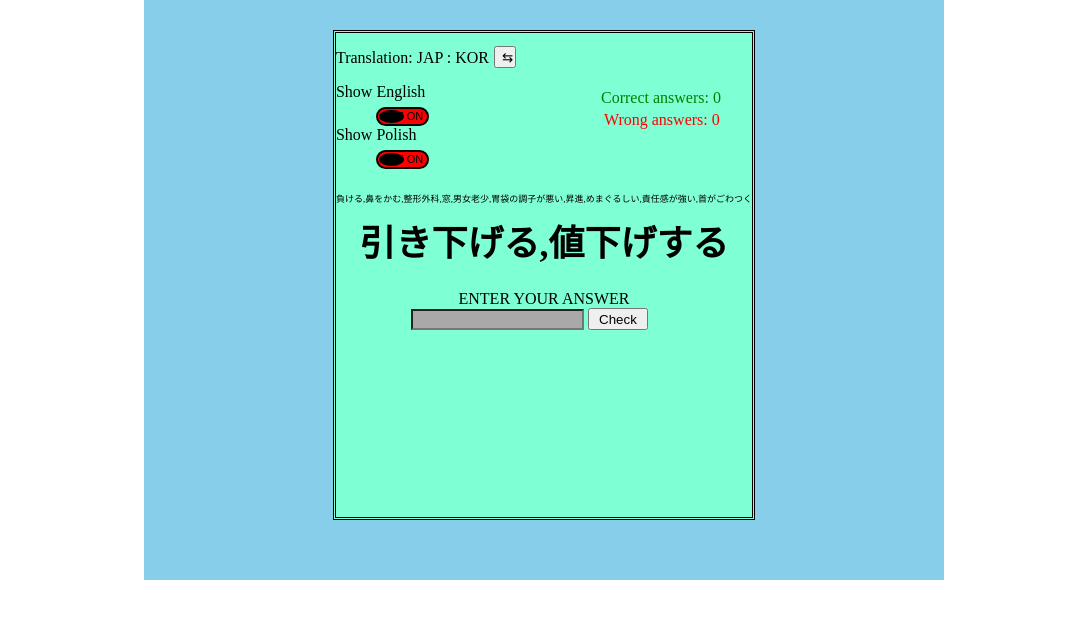
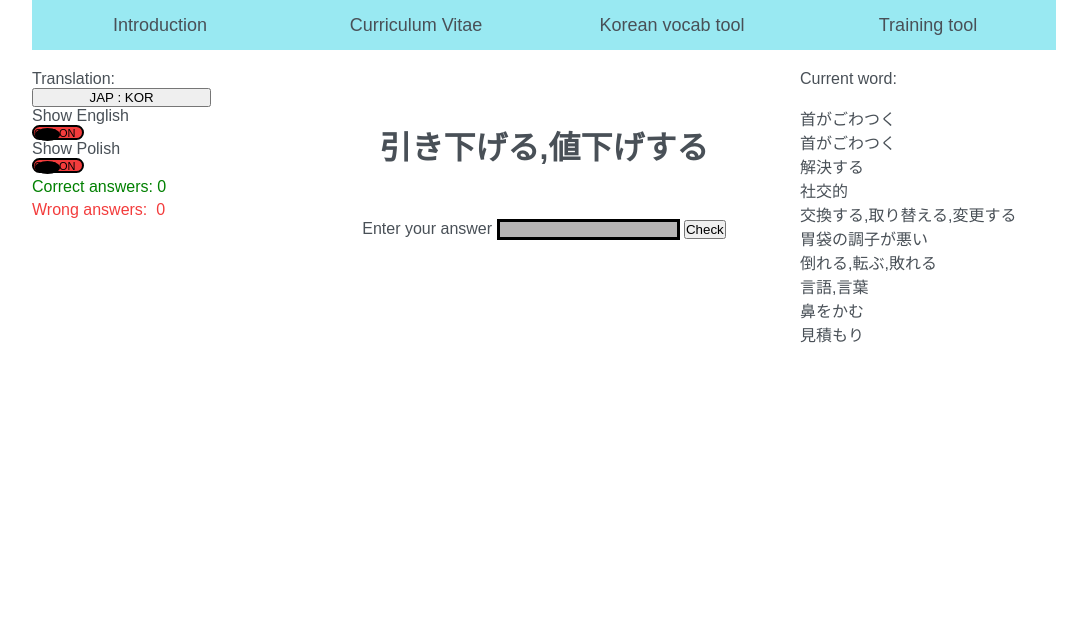
Before and after one commit to SlawekLysakowski/Slaweks_webpage, a website with bundled scripts: page index.html in a window 1280 px wide. Shown: the whole page, without its empty margins (96-1183 px from the left). Built offline with nearby package versions, Linux system fonts and the light colour scheme.

Commit message:
new front

```diff
--- a/index.html
+++ b/index.html
@@ -11,36 +11,46 @@
 </head>
 <body>
 <div id="container">
-<!--    <nav>-->
-<!--        <a href="#">Introduction</a>-->
-<!--        <a href="#">Curriculum Vitae</a>-->
-<!--        <a href="index.html">Korean vocab tool</a>-->
-<!--        <a href="#">Training tool</a>-->
+    <nav>
+        <a href="indexMain.html">Introduction</a>
+        <a href="#">Curriculum Vitae</a>
+        <a href="index.html">Korean vocab tool</a>
+        <a href="#">Training tool</a>
 
-<!--    </nav>-->
+    </nav>
     <div class="frame">
-        <div id="direction">
-            <p id="transDirection">Translation: JAP : KOR</p>
-            <button id="translation">⇆</button>
-        </div>
-        <div id="switches">
-            <p class="show">Show English</p>
+        <div id="control-panel">
+            <p id="transDirection">Translation: </p>
+            <button id="translation">JAP : KOR</button>
+
+            <p class="show">          Show English</p>
             <input type="checkbox" id="english"
                    class="checkbox" />
             <label for="english" class="toggle">
                 <p class="onOff">OFF ON</p>
             </label>
-            <p class="show">Show Polish</p>
+            <p class="show">           Show Polish</p>
             <input type="checkbox" id="polish"
                    class="checkbox" />
             <label for="polish" class="toggle">
                 <p class="onOff">OFF ON</p>
             </label>
-            <p id ="correct" class="nbr"></p> <br>
-            <p id="wrong" class="nbr"></p> <br>
+            <p id ="correct" class="nbr"></p>
+            <p id="wrong" class="nbr"></p>
         </div>
+
         <div class="words-array-box">
-            <p id="words"></p>
+            <p id="current-word">Current word:</p> <br>
+            <p id="word-1"></p>
+            <p id="word-2"></p>
+            <p id="word-3"></p>
+            <p id="word-4"></p>
+            <p id="word-5"></p>
+            <p id="word-6"></p>
+            <p id="word-7"></p>
+            <p id="word-8"></p>
+            <p id="word-9"></p>
+            <p id="word-10"></p>
         </div>
 
         <div class="displayedWord">
@@ -49,17 +59,13 @@
             <p id = englishWord></p>
             <p id = polishWord></p>
 
-        </div>
-
-
-
-        <label>Enter your answer</label>
+        </div >
+        <div id="answer-box">
+        <label id="enter">Enter your answer</label>
         <input id="enter-word" type="text">
         <input id= 'check' type="button" value="Check">
-
+        </div>
         <h2 id="feedback"></h2>
-
-
 </div>
 </div>
 </body>
--- a/script.js
+++ b/script.js
@@ -16,27 +16,29 @@ window.onload = function () {
    let correctNbr = 0;
    let wrongNbr = 0;
    let japToKor = true;
+   let wordsArray = [];
 
-   const wordsArray = () => [...new Array(10)]
-       .map(() => japaneseWords[Math.round(Math.random() * japaneseWords.length)]);
-   console.log(wordsArray());
-   const newWordsArray = function () {
-      if (japToKor) {
-         let  newRandomNumber = Math.trunc(Math.random() * japaneseWords.length);
-         return japaneseWords[newRandomNumber];
-      }
-      if (!japToKor) {
-         let  newRandomNumber = Math.trunc(Math.random() * japaneseWords.length);
-         return koreanWords[newRandomNumber];
-      }
+   const newWordsArray = function (vocab) {
+      if (japToKor) vocab = japaneseWords;
+      if (!japToKor) vocab = koreanWords;
+    wordsArray =  [...new Array(10)]
+          .map(() => vocab[Math.round(Math.random() * vocab.length)]);
+      console.log(wordsArray);
+      return wordsArray;
+   }
+   newWordsArray(japaneseWords);
+
+   for (let i = 0; i < wordsArray.length; i++) {
+      document.getElementById(`word-${i+1}`).textContent = wordsArray[i];
    }
 
-   document.getElementById('words').textContent = wordsArray();
+
+   document.getElementById('word-1').textContent = wordsArray[0];
    document.getElementById('word').textContent = randomWord;
    document.getElementById('polishWord').textContent = randomPolWord;
    document.getElementById('englishWord').textContent = randomEngWord;
    document.getElementById('correct').textContent = `Correct answers: ${correctNbr}`;
-   document.getElementById('wrong').textContent = `Wrong answers: ${wrongNbr}`;
+   document.getElementById('wrong').textContent = `Wrong answers:\u00A0 ${wrongNbr}`;
 
    // document.querySelector('.toggle').classList.remove('toggle:after ');
 
@@ -45,21 +47,21 @@ window.onload = function () {
    document.getElementById('translation').addEventListener('click', function () {
       if (japToKor) {
          japToKor = !japToKor;
-       document.getElementById('transDirection').textContent = 'Translation: KOR : JAP';
+       document.getElementById('translation').textContent = 'KOR : JAP';
        newWord();
       } else {
          japToKor = !japToKor;
-         document.getElementById('transDirection').textContent = 'Translation: JAP : KOR';
+         document.getElementById('translation').textContent = 'JAP : KOR';
          newWord();
       }
    })
 
    const hideShow = function (selectedSwitch, word) {
       document.getElementById(`${selectedSwitch}`).addEventListener("click", function () {
-      if (document.getElementById(`${word}`).style.display === "flex") {
+      if (document.getElementById(`${word}`).style.display === "grid") {
          document.getElementById(`${word}`).style.display = "none";
       } else  {
-         document.getElementById(`${word}`).style.display = "flex";
+         document.getElementById(`${word}`).style.display = "grid";
       }
       })
    }
@@ -110,7 +112,8 @@ window.onload = function () {
                correct();
             } else {
                document.getElementById('feedback').textContent =
-                   `wrong answer 😢 Correct answer was ${answerKor}`;
+                   `wrong answer! 😢 Correct answer was: \u00A0
+                   ` +  `  ${answerKor}`;
                wrongAnswer();
             }
 
@@ -120,7 +123,8 @@ window.onload = function () {
             } else {
 
                document.getElementById('feedback').textContent =
-                   `wrong answer 😢 Correct answer was ${answerJpy}`;
+                   `wrong answer! 😢 Correct answer was: \u00A0
+                     ${answerJpy}`;
                wrongAnswer();
             }
          }
--- a/styles.css
+++ b/styles.css
@@ -1,139 +1,169 @@
+
+* {
+    margin: 0;
+    padding: 0;
+    box-sizing: border-box;
+
+}
 
 body {
-    margin: 0;
+    color: #495057;
+    font-family: sans-serif;
+    position: relative;
 }
 
 #container {
-    width: 800px;
-    height: 550px;
-    background-color: skyblue;
-    display: flex;
-    justify-content: space-evenly;
+    width: 80%;
     margin: 0 auto;
-    padding-bottom: 30px;
+}
 
+
+nav {
+    display: grid;
+    background-color: #99e9f2;
+
+    height: 50px;
+    grid-template-columns: repeat(4, 1fr);
+
+    font-size: 18px;
+    grid-auto-flow: column;
+    align-items: center;
+    justify-content: center;
 }
-/*nav {*/
-/*    display: grid;*/
-/*    height: 50px;*/
-/*    grid-template-columns: repeat(4, 1fr);*/
 
-/*    font-size: 18px;*/
-/*    grid-auto-flow: column;*/
-/*    align-items: center;*/
-/*    justify-content: center;*/
-/*}*/
+
+
+a:link {
+    color: #495057;
+    text-decoration: none;
+    text-align: center;
+}
+
+a:visited {
+    /* color: #777; */
+    color: #495057;
+}
+
+a:hover {
+    color: #f33c3c;
+    font-weight: bold;
+    text-decoration: underline #f33c3c;
+}
+
+a:active {
+    background-color: black;
+    font-style: italic;
+}
+
 .frame {
-    position: center;
-    border: double black;
-    box-sizing: inherit;
-    margin-top: 30px;
-    margin-bottom: 30px;
-    background-color: aquamarine;
+    display: grid;
+    grid-template-columns: repeat(4, 1fr);
+    grid-template-rows: repeat(3, 1fr);
 
 }
 
-#direction {
-    display: flex;
+#switches {
+grid-column: 1 / 2;
+    grid-row: 2 /3;
 }
 
-#translation {
-    height: 22px;
-    width: 22px;
-    position: relative;
-
-    left: 5px;
-    top: 13px;
-}
-.words-array-box {
-    font-size: xx-small;
-    color: black;
+#transDirection {
+    margin-top: 20px;
 }
 
 .displayedWord {
+    grid-column: 2 / 4;
+    grid-row: 1 / 2;
+    text-align: center;
+    align-content: center;
+    margin-top: 20px;
 
-    color: black;
-    font-size: large;
-}
-#word {
-    /*size: 100px;*/
-    color: black;
-    display: flex;
-    flex-direction: row;
-    justify-content: center;
-    align-items: stretch;
-    flex-wrap: wrap;
-    margin-top: 0;
-    /*border: red;*/
-    /*border-style: double;*/
-    /*margin-right: 0;*/
-    /*margin-left: 10px;*/
 }
 
-label {
-    color: black;
-    display: flex;
-    flex-direction: inherit;
-    justify-content: center;
+#current-word {
+    margin-top: 20px;
+}
 
-    border: none;
-    margin-top: 0;
-    /*width:200px;*/
-    text-transform: uppercase;
-    /*margin-left: 75px;*/
+
+#answer-box {
+    grid-column: 2 / 4;
+    grid-row: 2 / 3;
+    align-self: start;
+    text-align: center;
+    align-content: center;
+    grid-row-gap: 10px;
+}
+
+h2 {
+    text-align: center;
+}
+
+#enter-word {
+
+    border: solid 3px ;
+    background-color: #b6b4b4;
 
 
 }
 
-#enter-word {
-    width: 165px;
-    text-transform: uppercase;
-    background-color: darkgrey;
-    margin-left: 75px;
+
+
+
+/*#check {*/
+
+/*    height: 30px;*/
+/*    grid-row-end: auto ;*/
+/*    !*align-items: end;*!*/
+/*    align-self: end;*/
+/*    margin-bottom: 25px;*/
+/*}*/
+#feedback {
+    grid-column: 2 / 4;
+    grid-row: 2 / 3;
+    align-self: center;
+    align-items: center;
+    justify-content: center;
+
+}
+.words-array-box {
+    grid-column: 4 / 5;
+    grid-row: 1 / 7;
 }
 
-#check {
-width: 60px;
-height: 22px;
-}
-.nbr{
-}
+
+
 
 #correct {
-    width: 160px;
     color: green;
-    margin-left: 265px;
-    margin-top: -80px;
+    padding-top: 5px;
 }
 
 #wrong {
-    width: 200px;
-    color: red;
-    margin-left: 268px;
-    margin-top: -30px;
+    color: #f33c3c;
+    padding-top: 5px;
+
 }
 
-#feedback {
-    width:290px;
-    height: 200px;
-    text-transform: uppercase;
-    position: static;
-    margin-top: 20px;
-    margin-left: 60px;
+
+
+.toggle  {
+    position : relative ;
+    display : flex;
+    width : 52px;
+    height : 15px;
+    background-color: #f33c3c;
+    color: black;
+
+    border-radius: 15px;
+    border: 2px solid black;
+}
+.toggle:hover,
+.toggle:active {
+    cursor: pointer;
+
 }
 
-.toggle  {
 
-    position : relative ;
-    display : flex;
-    width : 49px;
-    height : 15px;
-    background-color: red;
-    border-radius: 20px;
-    border: 2px solid black;
-    margin-top: -10px;
-    margin-left: 40px;
-}
 .toggle:after  {
     content: '';
     position: absolute;
@@ -149,7 +179,7 @@ height: 22px;
 .onOff {
     font-family: Arial, Helvetica, sans-serif;
     font-size: 11px;
-    margin-top: 1px;
+    /*margin-top: 1px;*/
 }
 
 /* Checkbox checked effect */
@@ -166,48 +196,55 @@ height: 22px;
     display : none;
 }
 
+.show {
+align-self: end;
 
-.show {
-margin-top: 0;
-    /*margin-left: 20px;*/
-    /*border: red;*/
-    /*border-style: double;*/
+}
+#englishWord {
+    text-align: center;
+    align-content: center;
+display: none;
+    gap: 5px;
+}
+#polishWord {
+    text-align: center;
+    align-content: center;
+    display: none;
+    gap: 5px;
+}
+#translation,
+#translation:visited {
+    width: 70%;
 }
 
-#switches {
-    /*border-style: dotted;*/
-    height: 100px;
-    width: 400px;
-    margin-left: 0;
+#translation:hover,
+#translation:active {
+    font-weight: bold;
+    cursor: pointer;
+    background-color: #b6b4b4;
+}
+
+@media screen and (max-width: 700px) {
+    #container {
+        width: 100%;
+
+    }
+    nav {
+        width: 100%;
+        height: 75px;
+        font-weight: bold;
+
+    }
+    .frame {
+        width: 100%;
+    }
+    #translation {
+        width: 100%;
+    }
+    #answer-box {
+        grid-row: 2 / 4;
+        text-align: center;
+        align-content: center;
+    }
 
 }
-
-#meanings {
-    height: 100px;
-    width: 400px;
-    /*border: red;*/
-    /*border-style: double;*/
-}
-
-#polishWord {
-    color: black;
-    display: none;
-    /*flex-direction: row;*/
-    justify-content: center;
-    /*align-items: stretch;*/
-    /*flex-wrap: wrap;*/
-    border: none;
-    margin-top: 0;
-}
-
-#englishWord {
-
-    color: black;
-    display: none;
-    /*flex-direction: row;*/
-    justify-content: center;
-    /*align-items: stretch;*/
-    /*flex-wrap: wrap;*/
-    border: none;
-    margin-top: 0;
-}
--- a/stylesMain.css
+++ b/stylesMain.css
@@ -11,17 +11,17 @@ body {
     position: relative;
 }
 
-.container {
+#container {
     width: 80%;
     margin: 0 auto;
-    background-color: #66d9e8;
-    background-color: #99e9f2;
 
 
 }
 
 nav {
     display: grid;
+    background-color: #99e9f2;
+
     height: 50px;
     grid-template-columns: repeat(4, 1fr);
 
@@ -37,6 +37,7 @@ nav {
     }
     nav {
     font-weight: bold;
+        width: 100%;
 
     }
 }
```
Also changed, not shown: indexMain.html (+2 -2 lines).
